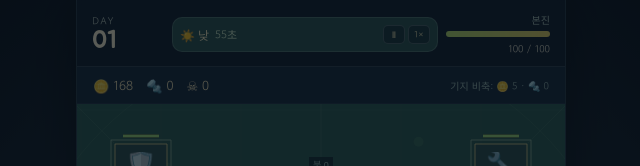
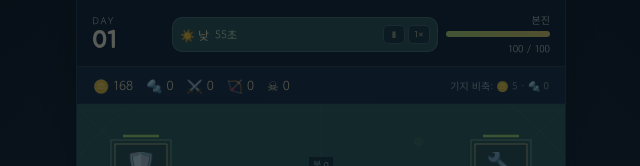
Before and after one commit to hngbfv3399/last-stand, a React (Vite) app: page / in a window 1280 px wide. Shown: the top 166 px of the page, without its empty margins (319-959 px from the left). Built offline with nearby package versions, Linux system fonts and the light colour scheme.

Commit message:
Show unit counts and projectile attacks

```diff
--- a/src/App.tsx
+++ b/src/App.tsx
@@ -125,6 +125,8 @@ function App() {
   const supplyDiscountLevel = supplyUpgrades.discount
   const supplyYieldLevel = supplyUpgrades.yield
   const getUnitCost = (item: Item) => Math.ceil(item.cost * (1 - Math.min(.25, supplyDiscountLevel * .05)))
+  const warriorCount = Object.values(placed).filter((entity) => entity.item.id === 'warrior').length
+  const archerCount = Object.values(placed).filter((entity) => entity.item.id === 'archer').length
 
   useEffect(() => {
     window.localStorage.setItem(SAVE_KEY, JSON.stringify({ placed, gold, steelBars, storedGold, storedSteelBars, phase, day, timeLeft, baseHp, productionQueue, buildingLevels, baseUpgrades, supplyUpgrades, buildingHp, purchased, kills, emergencyRepairDay, emergencyUses, gameSpeed }))
@@ -478,7 +480,7 @@ function App() {
       </header>
 
       <section className="resources" aria-label="자원">
-        <span>🪙 <b>{gold}</b></span><span>🔩 <b>{steelBars}</b></span><span>☠ <b>{kills}</b></span>
+        <span>🪙 <b>{gold}</b></span><span>🔩 <b>{steelBars}</b></span><span>⚔️ <b>{warriorCount}</b></span><span>🏹 <b>{archerCount}</b></span><span>☠ <b>{kills}</b></span>
         <small>기지 비축: 🪙 {storedGold} · 🔩 {storedSteelBars}</small>
       </section>
 
--- a/src/game/BattlefieldCanvas.tsx
+++ b/src/game/BattlefieldCanvas.tsx
@@ -62,7 +62,7 @@ const BUILDING_SLOTS = [
 type HealthBar = { back: Phaser.GameObjects.Rectangle; fill: Phaser.GameObjects.Rectangle; width: number }
 type EnemyRole = 'normal' | 'runner' | 'brute' | 'sapper' | 'boss'
 type ActiveEnemy = { sprite: Phaser.GameObjects.Text; detection: Phaser.GameObjects.Arc; hp: number; maxHp: number; speed: number; damage: number; reward: number; isBoss: boolean; role: EnemyRole; bar: HealthBar; assignedUnits: number; blocker: ActiveUnit | null; nextAttackAt: number }
-type ActiveUnit = { item: CanvasItem; sprite: Phaser.GameObjects.Container; homeX: number; homeY: number; hp: number; maxHp: number; bar: HealthBar; damage: number; attackInterval: number; moveSpeed: number; blockCount: number; engagedEnemies: number; nextAttackAt: number; target: ActiveEnemy | null }
+type ActiveUnit = { id: string; item: CanvasItem; sprite: Phaser.GameObjects.Container; homeX: number; homeY: number; hp: number; maxHp: number; bar: HealthBar; damage: number; attackInterval: number; moveSpeed: number; blockCount: number; engagedEnemies: number; nextAttackAt: number; target: ActiveEnemy | null }
 type ActiveTurret = { item: CanvasItem; sprite: Phaser.GameObjects.Container; direction: Phaser.Math.Vector2; hp: number; maxHp: number; bar: HealthBar; nextAttackAt: number }
 type ActiveBuilding = { id: string; item: CanvasItem; sprite: Phaser.GameObjects.Container; hp: number; maxHp: number; bar: HealthBar }
 
@@ -322,7 +322,7 @@ export function BattlefieldCanvas({ placed, selected, preview, previewCursor, ph
         sprite.on('pointerdown', () => onEntityClickRef.current(id, item))
         const bar = this.createHealthBar(x, y - 34)
         this.placedObjects.push(bar.back, bar.fill)
-        if (item.kind === 'unit') { const maxHp = (item.maxHp ?? 8) * (item.id === 'warrior' ? warriorHpMultiplierRef.current : 1); this.units.push({ item, sprite, homeX: x, homeY: y, hp: maxHp, maxHp, bar, damage: item.damage ?? 1, attackInterval: item.attackInterval ?? 600, moveSpeed: item.moveSpeed ?? .16, blockCount: item.blockCount ?? 1, engagedEnemies: 0, nextAttackAt: 0, target: null }) }
+        if (item.kind === 'unit') { const maxHp = (item.maxHp ?? 8) * (item.id === 'warrior' ? warriorHpMultiplierRef.current : 1); this.units.push({ id, item, sprite, homeX: x, homeY: y, hp: maxHp, maxHp, bar, damage: item.damage ?? 1, attackInterval: item.attackInterval ?? 600, moveSpeed: item.moveSpeed ?? .16, blockCount: item.blockCount ?? 1, engagedEnemies: 0, nextAttackAt: 0, target: null }) }
         if (item.kind === 'turret') { const direction = new Phaser.Math.Vector2(x - CENTER, y - CENTER).normalize(); this.turrets.push({ item, sprite, direction, hp: 12, maxHp: 12, bar, nextAttackAt: 0 }) }
         if (item.kind === 'building') { const hp = buildingHpRef.current[id] ?? 100; this.buildings.push({ id, item, sprite, hp, maxHp: 100, bar }) }
       }
@@ -440,6 +440,14 @@ export function BattlefieldCanvas({ placed, selected, preview, previewCursor, ph
         this.guideText?.setPosition(worldX, worldY - 18).setVisible(true)
       }
 
+      private launchArrow(sourceX: number, sourceY: number, target: ActiveEnemy, color = 0xf5df82) {
+        const targetX = target.sprite.x
+        const targetY = target.sprite.y
+        const projectile = this.add.rectangle(sourceX, sourceY, 11, 2, color, 1).setOrigin(.15, .5).setDepth(12)
+        projectile.setRotation(Phaser.Math.Angle.Between(sourceX, sourceY, targetX, targetY))
+        this.tweens.add({ targets: projectile, x: targetX, y: targetY, duration: Math.max(110, Math.min(260, Phaser.Math.Distance.Between(sourceX, sourceY, targetX, targetY) * .55)), ease: 'Linear', onComplete: () => projectile.destroy() })
+      }
+
       private assignTarget(unit: ActiveUnit) {
         const candidate = this.enemies
           .filter((enemy) => enemy.sprite.active)
@@ -466,6 +474,7 @@ export function BattlefieldCanvas({ placed, selected, preview, previewCursor, ph
           if (unit.sprite.active) return true
           if (unit.target?.sprite.active) unit.target.assignedUnits = Math.max(0, unit.target.assignedUnits - 1)
           this.enemies.forEach((enemy) => { if (enemy.blocker === unit) enemy.blocker = null })
+          onEntityDestroyedRef.current(unit.id, unit.item.name, unit.item)
           return false
         })
         this.buildings = this.buildings.filter((building) => building.sprite.active)
@@ -489,6 +498,7 @@ export function BattlefieldCanvas({ placed, selected, preview, previewCursor, ph
           }
           if (time >= unit.nextAttackAt) {
             unit.nextAttackAt = time + unit.attackInterval
+            if (unit.item.id === 'archer') this.launchArrow(unit.sprite.x, unit.sprite.y - 5, target, 0xa6e4ff)
             target.hp -= unit.damage * unitDamageMultiplierRef.current
             this.tweens.add({ targets: target.sprite, alpha: .35, duration: 80, yoyo: true })
             if (target.hp <= 0) this.defeatEnemy(target)
@@ -512,6 +522,7 @@ export function BattlefieldCanvas({ placed, selected, preview, previewCursor, ph
             return
           }
           turret.nextAttackAt = time + Math.max(280, 450 - (workshopLevelRef.current - 1) * 20)
+          this.launchArrow(turret.sprite.x, turret.sprite.y - 8, targets[0].enemy)
           targets[0].enemy.hp -= 1 + (workshopLevelRef.current - 1) * .25
           this.tweens.add({ targets: targets[0].enemy.sprite, alpha: .3, duration: 75, yoyo: true })
           if (targets[0].enemy.hp <= 0) this.defeatEnemy(targets[0].enemy)
```
